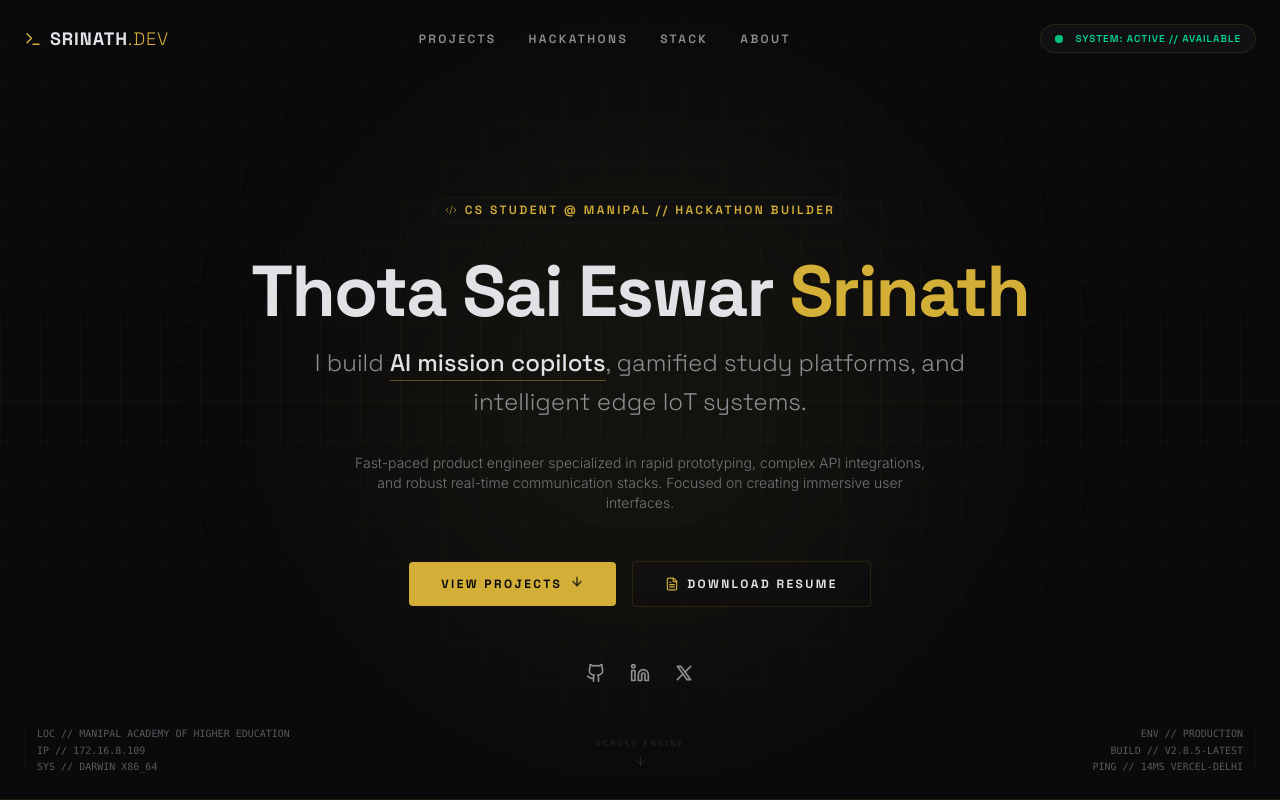
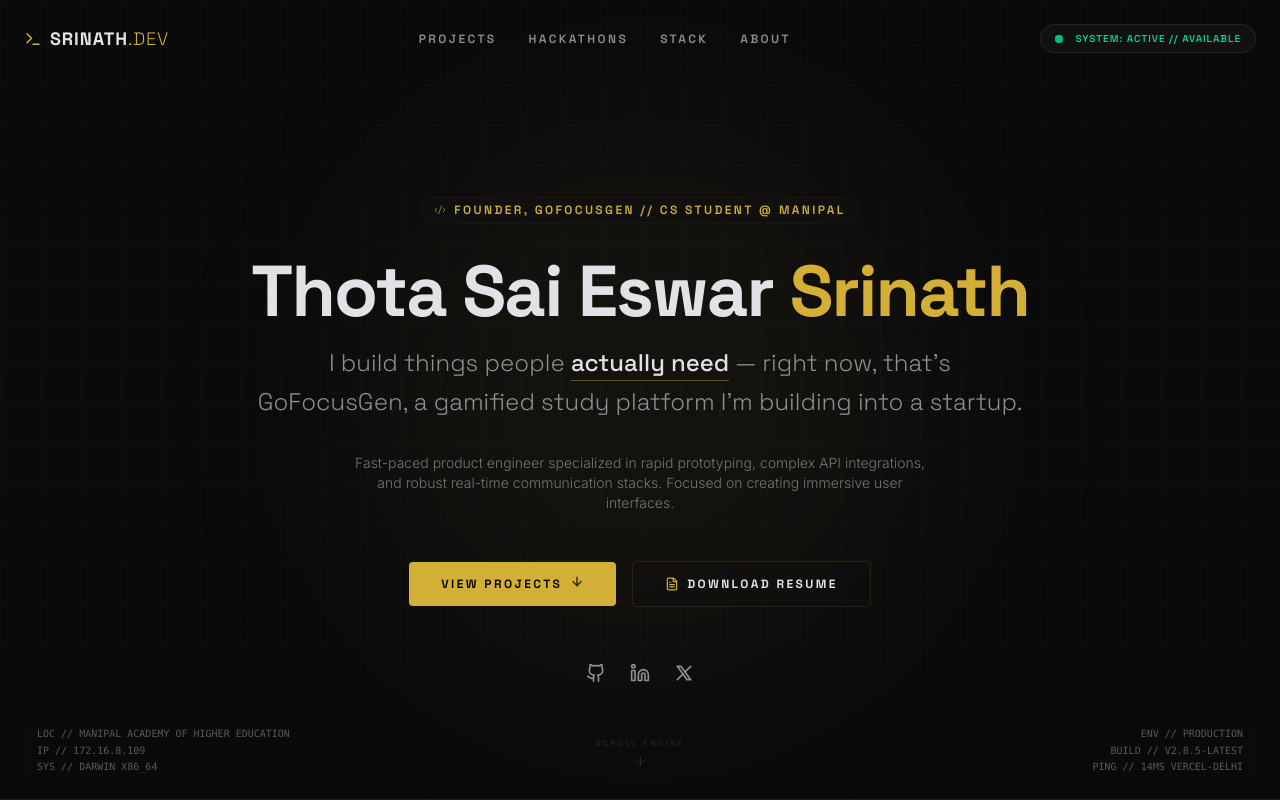
Before and after one commit to tsrinath2007/Personal-site, a Next.js app: page / in a window 1280 px wide. Shown: the top 800 px of the page. Built offline with nearby package versions, Linux system fonts and the light colour scheme.

Commit message:
chore: update eyebrow tagline and bio text to reflect GoFocusGen founder copy

```diff
--- a/src/components/AboutSection.tsx
+++ b/src/components/AboutSection.tsx
@@ -59,10 +59,10 @@ export function AboutSection() {
               Merging deep tech with intuitive UI.
             </h3>
             <p className="text-sm text-text-muted font-light leading-relaxed">
-              I am Thota Sai Eswar Srinath (often known simply as Srinath), a CS student and product builder based in Manipal. I thrive at the intersection of AI modeling, real-time protocols, and premium frontend layouts.
+              CS student and founder who cares less about flashy demos and more about solutions people will actually use.
             </p>
             <p className="text-sm text-text-muted font-light leading-relaxed">
-              Whether building spacecraft life support control modules or gamifying productivity sessions via Indian flight maps, my goal is to construct software that feels substantial, responsive, and tactile.
+              I'm currently all-in on GoFocusGen — turning study sessions into something people actually want to show up for — alongside AI copilots and edge IoT systems I've built along the way.
             </p>
           </motion.div>
 
--- a/src/components/Hero.tsx
+++ b/src/components/Hero.tsx
@@ -37,7 +37,7 @@ export function Hero() {
         >
           <Code2 size={12} className="text-gold-accent animate-pulse" />
           <span className="font-heading text-[10px] sm:text-xs font-semibold tracking-[0.2em] text-gold-accent uppercase">
-            CS Student @ Manipal // Hackathon Builder
+            FOUNDER, GOFOCUSGEN // CS STUDENT @ MANIPAL
           </span>
         </motion.div>
 
@@ -57,9 +57,9 @@ export function Hero() {
             initial={{ opacity: 0, y: 20 }}
             animate={{ opacity: 1, y: 0 }}
             transition={{ duration: 0.8, delay: 0.4 }}
-            className="font-heading text-lg sm:text-2xl font-light text-text-muted max-w-2xl mx-auto leading-relaxed"
+            className="font-heading text-lg sm:text-xl md:text-2xl font-light text-text-muted max-w-3xl mx-auto leading-relaxed"
           >
-            I build <span className="text-text-offwhite font-medium border-b border-gold-accent/40 pb-0.5">AI mission copilots</span>, gamified study platforms, and intelligent edge IoT systems.
+            I build things people <span className="text-text-offwhite font-medium border-b border-gold-accent/40 pb-0.5">actually need</span> — right now, that's GoFocusGen, a gamified study platform I'm building into a startup.
           </motion.p>
         </div>
 
```
